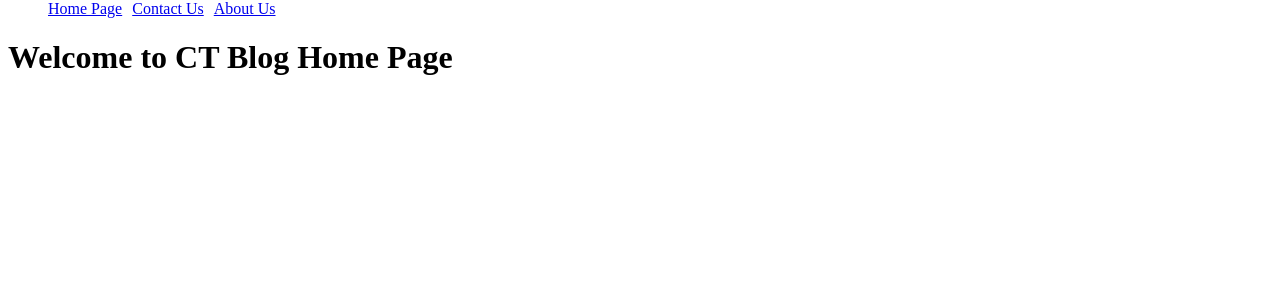
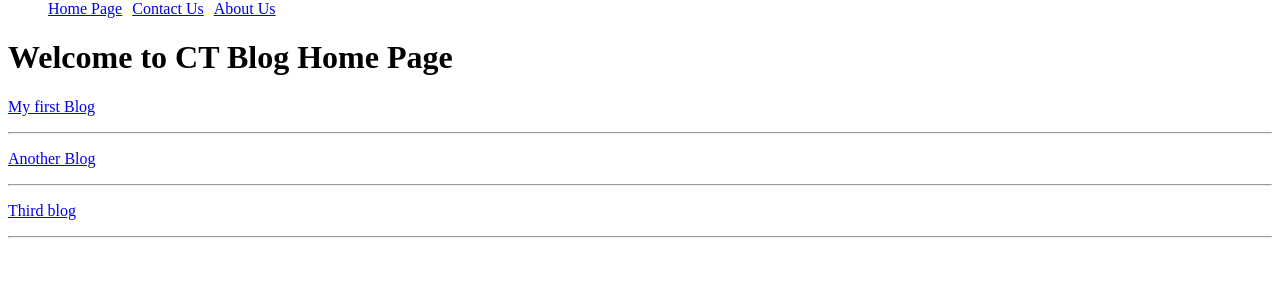
Before and after one commit to armenuhitoroyan/python-django, a Django app: page / in a window 1280 px wide. Shown: the part 16-316 px from the top of the page. Run offline with Django 5.2, Linux system fonts and the light colour scheme; data comes from the database, SQL or seed files in the repository; both versions use the stored data as it was after the commit.

Commit message:
data is separated by id

```diff
--- /dev/null
+++ b/ctblog/blog/templates/blog_detail.html
@@ -0,0 +1,6 @@
+{%extends 'base.html'%}
+
+{%block content%}
+<h1>{{blog.title}}</h1>
+<p>{{blog.description}}</p>
+{%endblock%}
--- a/ctblog/blog/templates/home.html
+++ b/ctblog/blog/templates/home.html
@@ -2,4 +2,9 @@
 
 {%block content%}
 <h1>Welcome to CT Blog Home Page</h1>
+
+{%for blog in blogs%}
+<p><a href="/blog-detail/{{blog.id}}/">{{blog.title}}</a></p>
+<hr>
+{%endfor%}
 {%endblock%}
--- a/ctblog/blog/urls.py
+++ b/ctblog/blog/urls.py
@@ -1,7 +1,8 @@
 from django.urls import path
-from .views import home_page, contact_us
+from .views import home_page, contact_us, blog_detail
 
 urlpatterns = [
     path('', home_page),
-    path('contact-us/', contact_us)
+    path('contact-us/', contact_us),
+    path('blog-detail/<int:pk>/', blog_detail),  # pk primary key == id
 ]
--- a/ctblog/blog/views.py
+++ b/ctblog/blog/views.py
@@ -1,11 +1,23 @@
 from django.shortcuts import render, HttpResponse
+from .models import Blog
 
 # Create your views here.
 
 def home_page(request):
+
+    context = {}
+    blogs = Blog.objects.all()
+    context["blogs"] = blogs
     # return HttpResponse("Welcome to CT Blog!")
-    return render(request, "home.html", {})
+    return render(request, "home.html", context)
 
 def contact_us(request):
     # return HttpResponse("Welcome to Contact Us page!")
     return render(request, "contact_us.html", {})
+
+def blog_detail(request, pk):  # pk for details' id
+    context = {}
+    blog = Blog.objects.get(id=pk)
+    context["blog"] = blog
+
+    return render(request, "blog_detail.html", context)
```
Also changed, not shown: ctblog/db.sqlite3.
